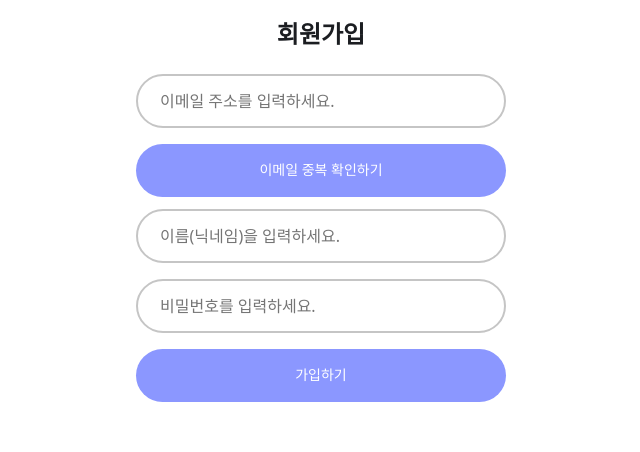
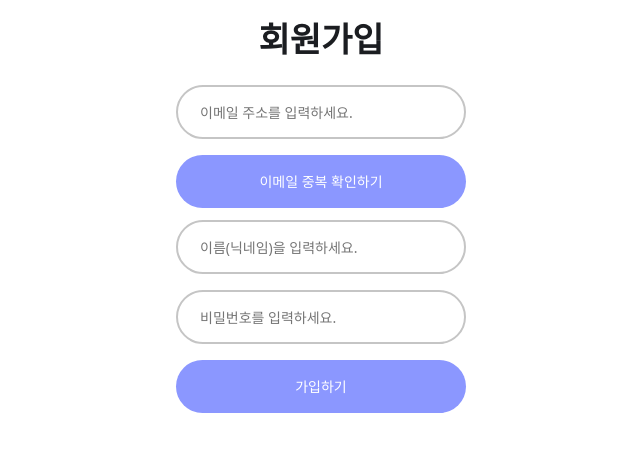
Before and after one commit to seohyun-song/Artsy, a React (Vite) app: page /register in a window 1280 px wide. Shown: the top 452 px of the page, without its empty margins (319-959 px from the left). Built offline with nearby package versions, Linux system fonts and the light colour scheme; no server answers.

Commit message:
Design: input 너비와 폰트 사이즈 조정

```diff
--- a/src/pages/Register/Register.styles.js
+++ b/src/pages/Register/Register.styles.js
@@ -11,24 +11,24 @@ const RegisterContainer = styled.div`
     justify-content: center;
     align-items: center;
 
+    input {
+        font-size: 1.4rem;
+    }
     ${({ $theme }) => $theme.media.labtop} {
         flex-basis: 40%;
     }
 `;
 const Title = styled.h2`
+    font-size: 3.4rem;
     margin-bottom: 2.6rem;
 `;
 const RegisterForm = styled.form`
     width: 100%;
-    max-width: 480px;
-
+    max-width: 290px;
     display: grid;
     /* grid-template-rows: 57px 57px 53px; */
     grid-gap: 12px;
     margin-bottom: 16px;
-    ${({ $theme }) => $theme.media.labtop} {
-        max-width: 370px;
-    }
 `;
 const RegisterButton = styled(Button)`
     border-radius: 100px;
```
